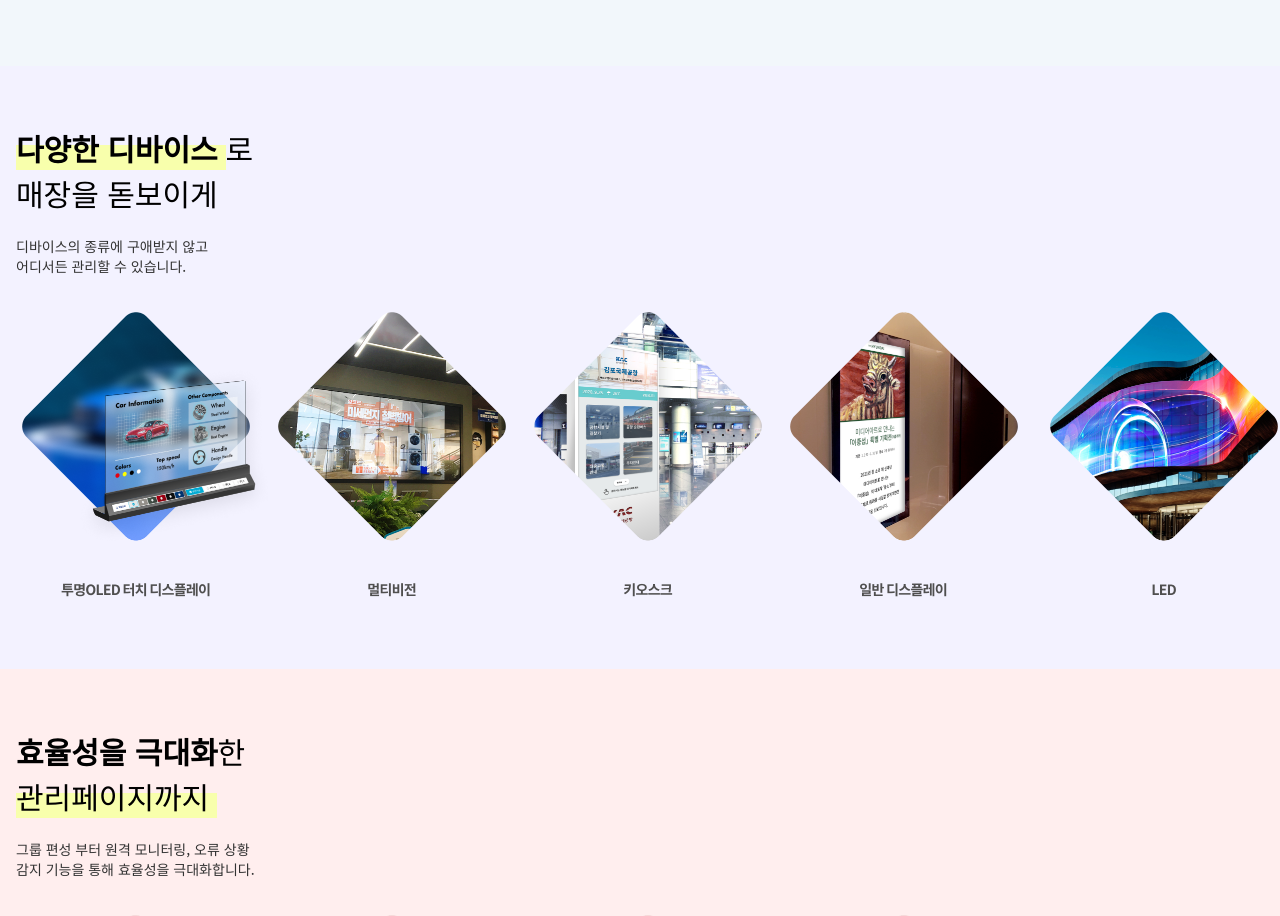
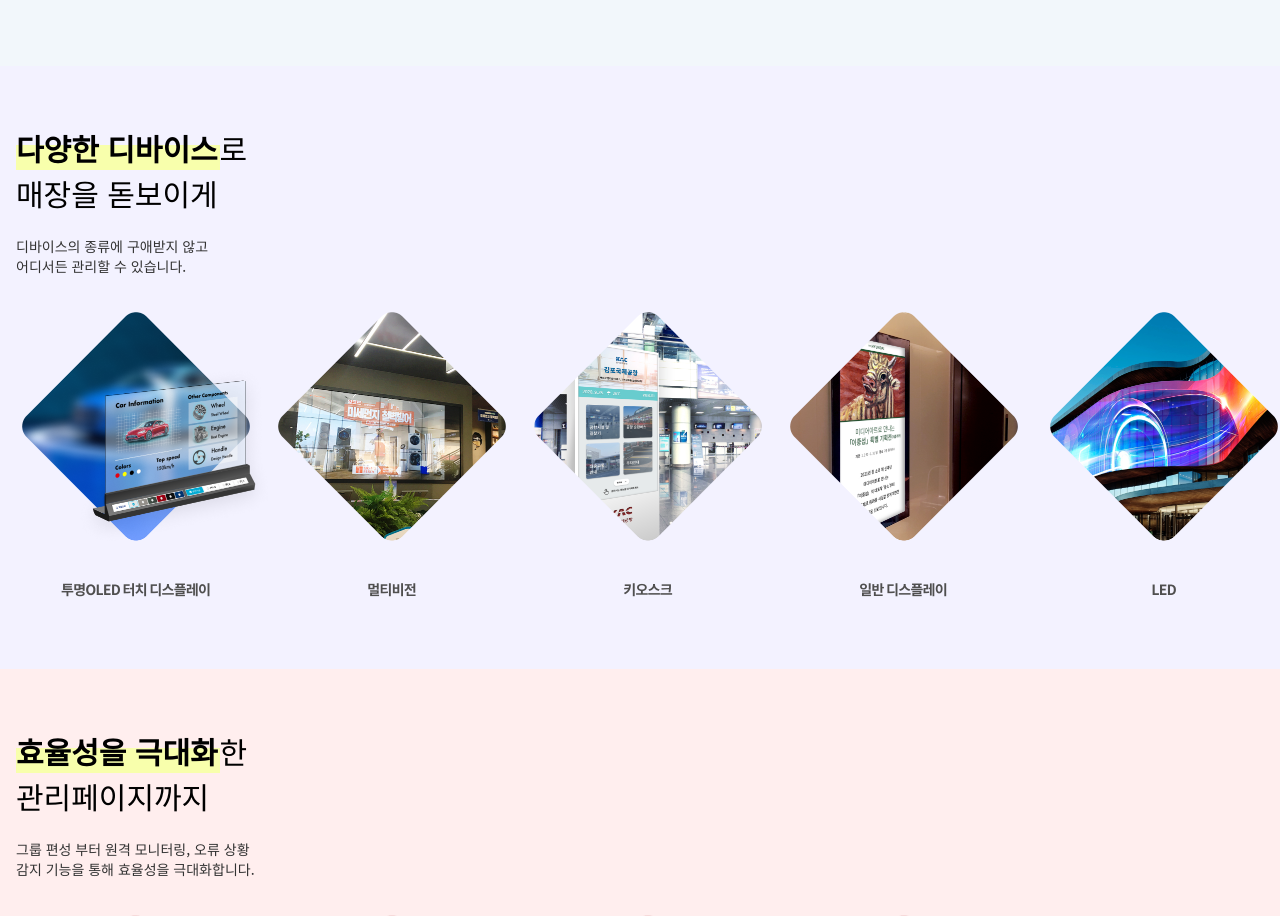
Before and after one commit to cedar-kr/cedar-hompage, a Next.js app in the folder cedar-homepage/: page / in a window 1280 px wide. Shown: the part 5760-6676 px from the top of the page. Built offline with nearby package versions, Linux system fonts and the light colour scheme; a web font is replaced by a local one.

Commit message:
스타일 수정

```diff
--- a/cedar-homepage/src/components/Solution.js
+++ b/cedar-homepage/src/components/Solution.js
@@ -26,9 +26,9 @@ const SolutionTitle = styled.div`
 `;
 
 const TextPoint = styled.span`
-  font-weight: ${props => props.bold ? 700 : 500 };
-  box-shadow: ${props => props.line ? 'inset 0 -25px 0 #f8ffac' : 'none' };
-  padding-right: ${props => props.line && 8}px;
+  font-weight: 700;
+  box-shadow: inset 0 -25px 0 #f8ffac;
+  padding-right: 2px;
 `;
 
 const SolutionSubText = styled.div`
@@ -66,7 +66,7 @@ export default function Solution(props) {
       <SolutionTitle>
         디스플레이를
         <br />
-        <TextPoint bold line>한번에 관리</TextPoint>하는
+        <TextPoint>한번에 관리</TextPoint>하는
         <br />
         쉽고 간편한 솔루션
       </SolutionTitle>,
@@ -77,7 +77,7 @@ export default function Solution(props) {
     },
     {
       title:<SolutionTitle>
-      <TextPoint bold line>다양한 디바이스</TextPoint>로
+      <TextPoint>다양한 디바이스</TextPoint>로
       <br />
       매장을 돋보이게
     </SolutionTitle>,
@@ -88,9 +88,9 @@ export default function Solution(props) {
     },
     {
       title:<SolutionTitle>
-         <TextPoint bold>효율성을 극대화</TextPoint>한
+         <TextPoint>효율성을 극대화</TextPoint>한
         <br />
-        <TextPoint line>관리페이지까지</TextPoint>
+        관리페이지까지
       </SolutionTitle>,
       text:'그룹 편성 부터 원격 모니터링, 오류 상황 <br/> 감지 기능을 통해 효율성을 극대화합니다.',
       src: Slide_Admin,
```
